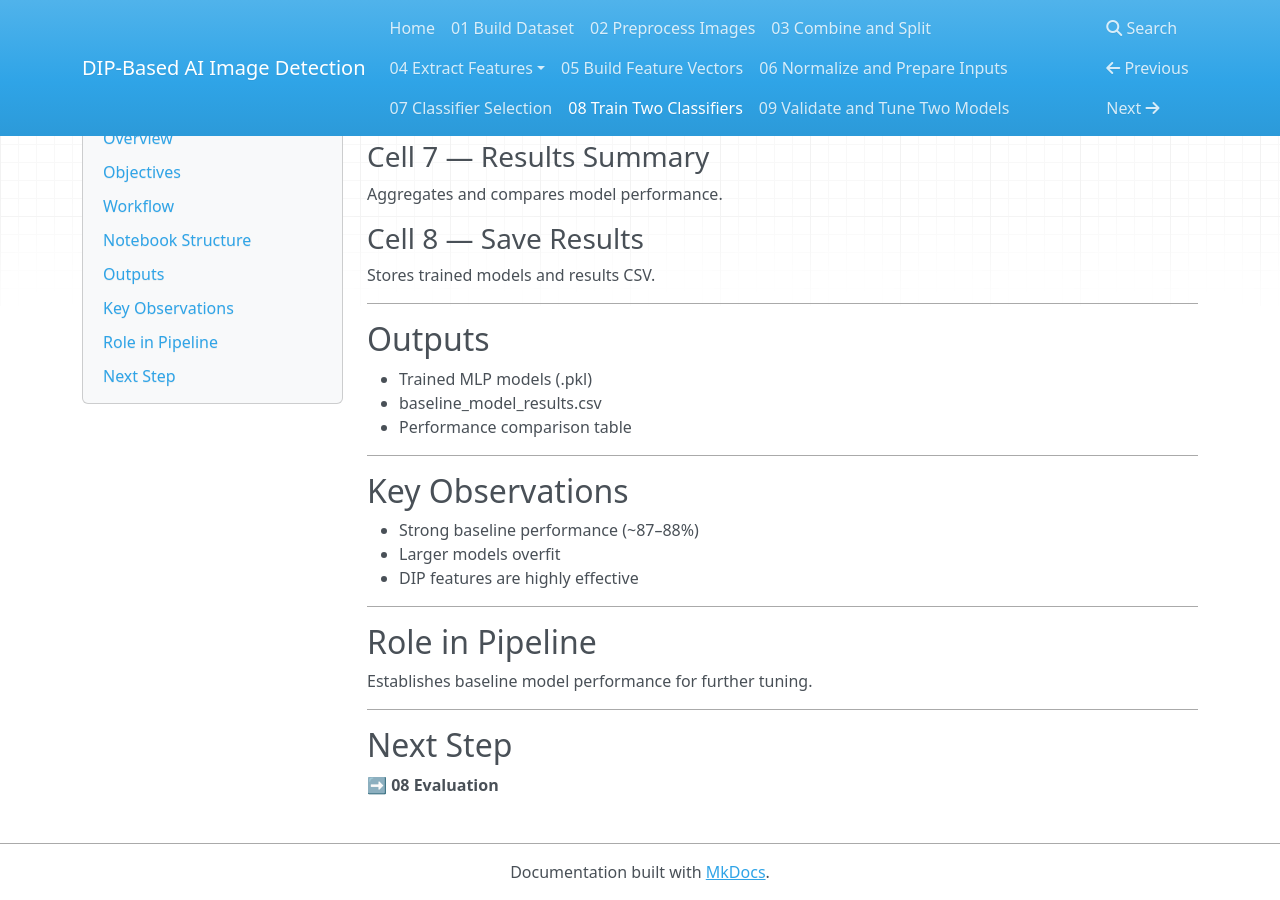
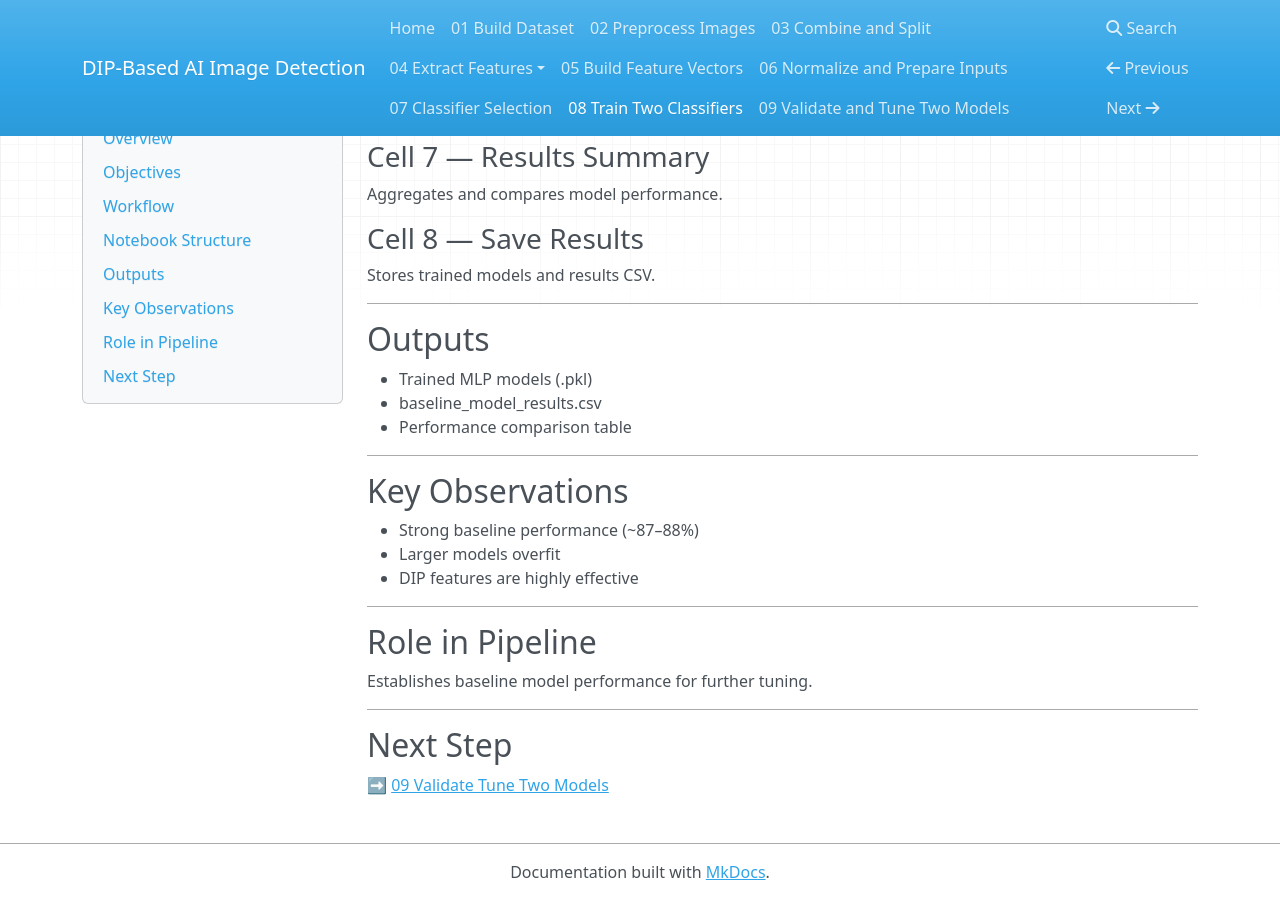
Before and after one commit to pgailinas/dip-ai-image-detection, an MkDocs documentation site: the page built from docs/08_Train_Two_Classifiers.md, in a window 1280 px wide and 900 px high, scrolled down 1395 px. Built offline with MkDocs 1.6.1, drawn with Linux system fonts in a browser that asks for light colours; nearby versions of some CDN libraries.

Commit message:
Update 08_Train_Two_Classifiers.md

```diff
--- a/docs/08_Train_Two_Classifiers.md
+++ b/docs/08_Train_Two_Classifiers.md
@@ -103,4 +103,4 @@ Establishes baseline model performance for further tuning.
 
 ## Next Step
 
-➡️ **08 Evaluation**
+➡️ [09 Validate Tune Two Models](09_Validate_Tune_Two_Models.md)
```
